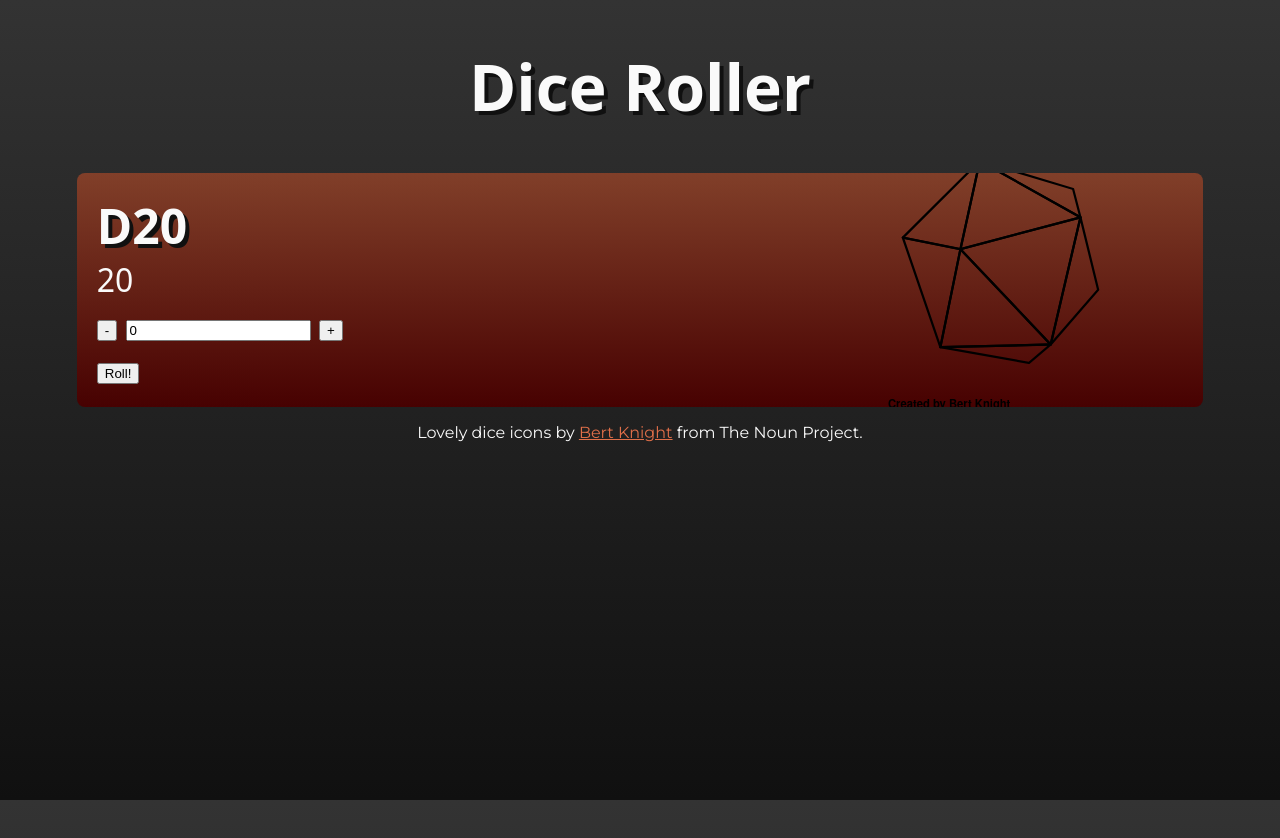
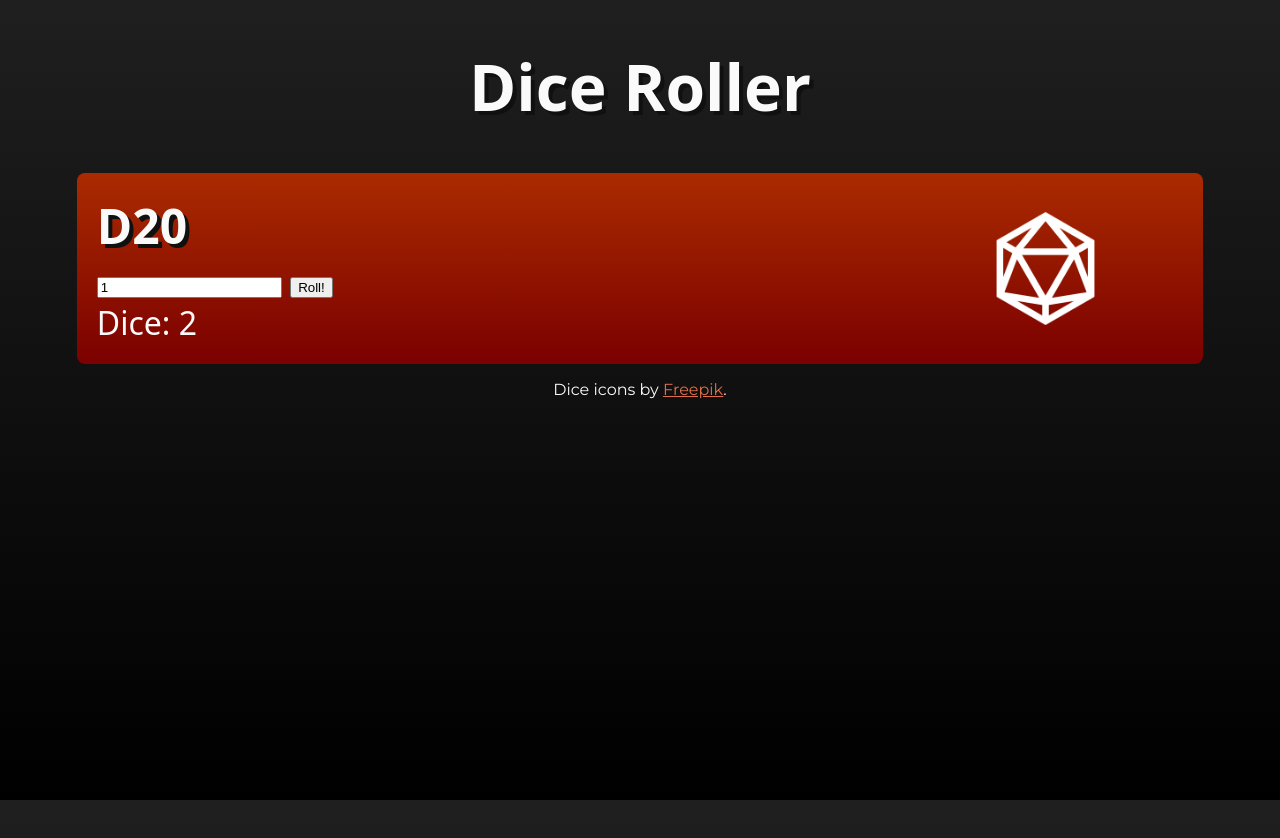
Before and after one commit to Mezalyth/dice-roller, a plain HTML site: page index.html in a window 1280 px wide. Both pictures are taken after a click on the button "Roll!". Drawn offline with Linux system fonts and the light colour scheme; a web font is replaced by a local one.

Commit message:
Update dice icon, remove +/- buttons, add randomizer for d20

```diff
--- a/index.html
+++ b/index.html
@@ -7,23 +7,19 @@
     <link rel="preconnect" href="https://fonts.googleapis.com">
     <link rel="preconnect" href="https://fonts.gstatic.com" crossorigin>
     <link href="https://fonts.googleapis.com/css2?family=Jacquard+12&family=Montserrat&display=swap" rel="stylesheet">
-    <script src="script.js"></script>
     <title>Dice Roller</title>
 </head>
 <body>
     <h1>Dice Roller</h1>
     <div class="dice-container" id="d20-container">
         <h2>D20</h2>
-        <div class="dice" id="d20">20</div>
-        <div class="quantity-counter">
-            <button id="counter-increment" class="decrement">-</button>
-            <input id="counter-value" class="value" type="number" value="0">
-            <button id="counter-decrement" class="increment">+</button>
-          </div>
-          <button>Roll!</button>
+            <input id="dice-quantity" class="value" type="number" value="1">
+            <button onclick="rollDice()" class="roll-dice" id="roll20">Roll!</button>
+            <div class="dice" id="dice-result"></div>
     </div>
     <footer>
-        <p>Lovely dice icons by <a href="https://thenounproject.com/browse/collection-icon/dice-194893/?p=1" target="_blank">Bert Knight</a> from The Noun Project.</p>
+        <p>Dice icons by <a href="www.freepik.com" target="_blank">Freepik</a>.</p>
+        <script src="script.js"></script>
     </footer>
 </body>
 </html>
--- a/script.js
+++ b/script.js
@@ -1 +1,14 @@
-console.log("Hello world!");
+console.log('Hello, world!');
+
+function rollDice() {
+    const diceQuantity = document.getElementById("dice-quantity").value;
+    const diceResult = document.getElementById("dice-result");
+    const values = [];
+
+    for (let i = 0; i < diceQuantity; i++) {
+        const value = Math.floor(Math.random() * 20) + 1;
+        values.push(value);
+    }
+
+    diceResult.textContent = `Dice: ${values.join(', ')}`;
+}
--- a/style.css
+++ b/style.css
@@ -6,7 +6,7 @@ html {
 body {
     height: 100%;
     margin: 0;
-    background-image: linear-gradient(#333333, #101010);
+    background-image: linear-gradient(#1f1f1f, #000000);
     background-repeat: no-repeat;
     background-attachment: fixed;
     font-family: "Jacquard 12", system-ui;
@@ -48,9 +48,9 @@ a {
 
 #d20-container {
     background-image:
-        url(assets/img-d20.svg),
-        linear-gradient(#813f29, #470101);
+        url(assets/d20.png),
+        linear-gradient(#aa2b00, #7b0000);
     background-position: 90%, 0;
     background-repeat: no-repeat;
-    background-size: 20% auto, cover;
+    background-size: 10% auto, cover;
 }
```
Also changed, not shown: assets/d20.png (added), assets/img-d20.svg (deleted).
